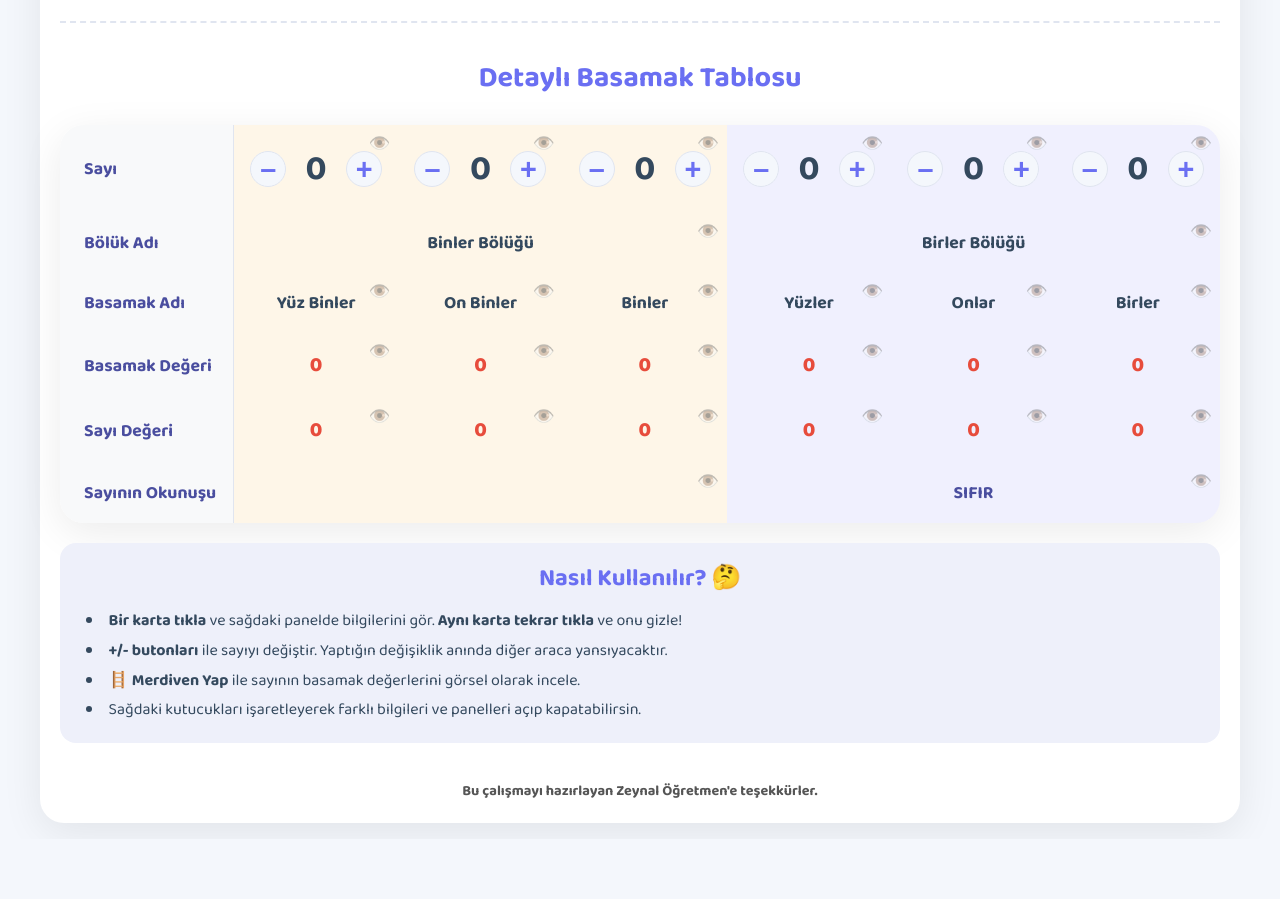
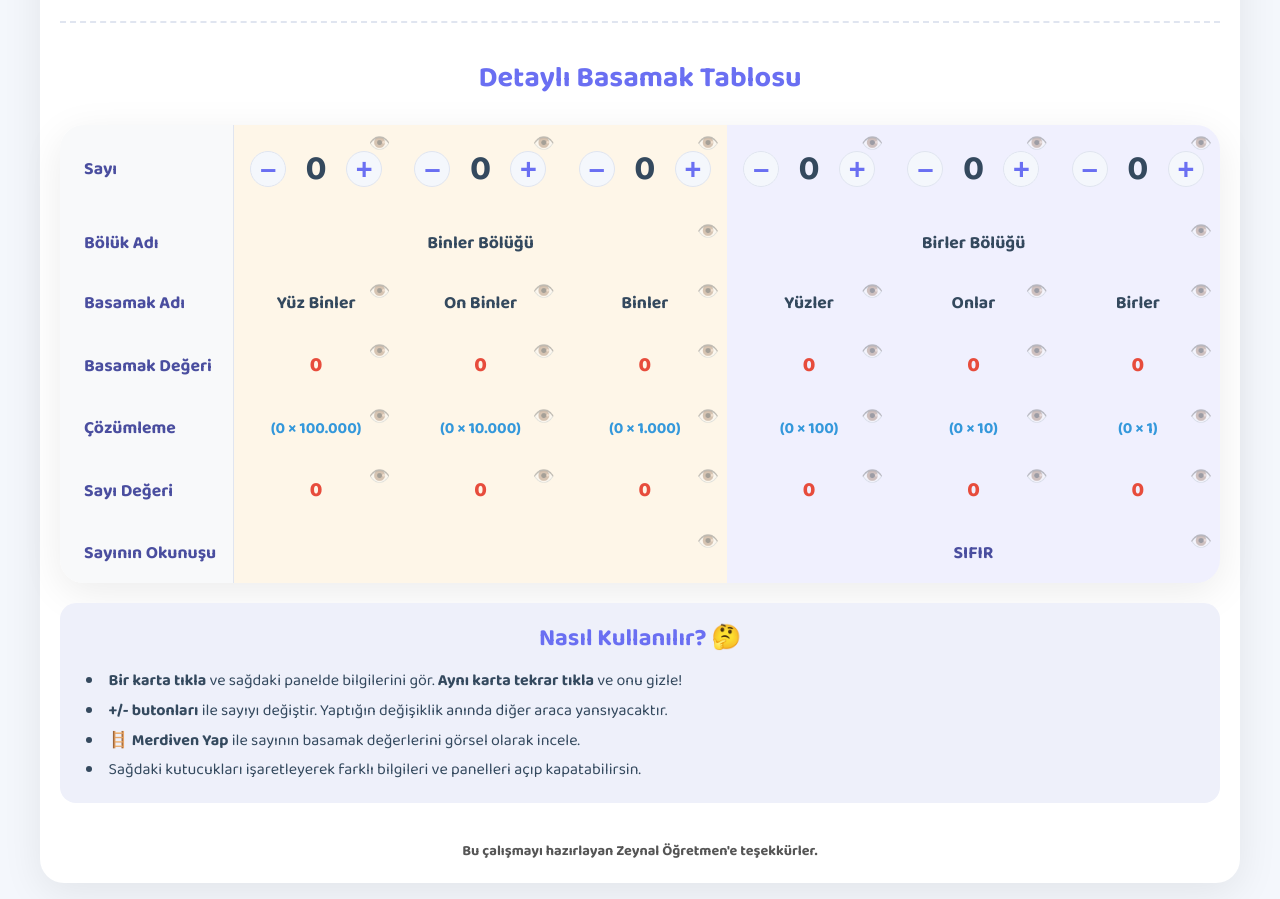
Before and after one commit to ZeynalX/zeynum.github.io, a plain HTML site: page index.html in a window 1280 px wide. Shown: the part 920-1819 px from the top of the page. Before the commit the page ends 1759 px from the top, so only its background shows below. Drawn offline with Linux system fonts and the light colour scheme.

Commit message:
Update index.html

```diff
--- a/index.html
+++ b/index.html
@@ -3,24 +3,39 @@
 <head>
     <meta charset="UTF-8">
     <meta name="viewport" content="width=device-width, initial-scale=1.0">
-    <title>Sayı Analiz Platformu (Geliştirilmiş Sürüm)</title>
+    <title>Sayı Analiz Platformu (Düzeltilmiş Sürüm)</title>
 
     <link rel="preconnect" href="https://fonts.googleapis.com">
     <link rel="preconnect" href="https://fonts.gstatic.com" crossorigin>
     <link href="https://fonts.googleapis.com/css2?family=Baloo+2:wght@400;700;800&display=swap" rel="stylesheet">
 
     <style>
-        /* --- BİRLEŞTİRİLMİŞ VE UYUMLU STİLLER --- */
-
         :root {
             --bg-color: #f4f7fc; --card-bg: #ffffff; --primary: #6a6ff2; --primary-dark: #4a4e9f; --secondary: #f5a623; --accent-green: #2ecc71; --accent-blue: #3498db; --accent-red: #e74c3c; --accent-purple: #9b59b6; --text-color: #34495e; --shadow-light: rgba(106, 111, 242, 0.2); --border-color: #e0e5f0;
-            --binler-boluk-bg: rgba(245, 166, 35, 0.1); /* Soft Turuncu/Sarı */
-            --birler-boluk-bg: rgba(106, 111, 242, 0.1); /* Soft Mavi/Mor */
-            --header-bg: #f8f9fa; /* Nötr Açık Gri */
+            --binler-boluk-bg: rgba(245, 166, 35, 0.1);
+            --birler-boluk-bg: rgba(106, 111, 242, 0.1);
+            --header-bg: #f8f9fa;
         }
         * { box-sizing: border-box; margin: 0; padding: 0; }
         html { font-size: 16px; scroll-behavior: smooth; }
-        body { font-family: 'Baloo 2', sans-serif; background-color: var(--bg-color); color: var(--text-color); padding: 1rem; display: flex; justify-content: center; align-items: flex-start; min-height: 100vh; }
+        body {
+            font-family: 'Baloo 2', sans-serif;
+            background-color: var(--bg-color);
+            color: var(--text-color);
+            padding: 1rem;
+            display: flex;
+            justify-content: center;
+            align-items: flex-start;
+            min-height: 100vh;
+        }
+
+        @media (max-width: 991px) {
+            body {
+                background-color: #ffffff;
+                padding: 0.5rem;
+            }
+        }
+
         .container { width: 100%; max-width: 1200px; background: var(--card-bg); border-radius: 1.5rem; box-shadow: 0 10px 40px rgba(0, 0, 0, 0.08); padding: 1.25rem; display: grid; grid-template-columns: 1fr; gap: 1.25rem; }
 
         .container.hide-block-names .block-label,
@@ -30,14 +45,12 @@
         .main-content { display: flex; flex-direction: column; gap: 1rem; }
         header h1 { text-align: center; color: var(--primary); font-weight: 800; font-size: clamp(1.8rem, 5vw, 2.2rem); line-height: 1.2; }
 
-        /* Kart Tabanlı Uygulama Stilleri */
-        /* [DÜZELTME] Mobil uyumluluk için media query eklendi */
         .blocks-container {
             display: grid;
-            grid-template-columns: 1fr; /* Mobil için varsayılan tek sütun */
+            grid-template-columns: 1fr;
             gap: 1rem;
         }
-        @media (min-width: 576px) { /* Geniş ekranlar için iki sütun */
+        @media (min-width: 576px) {
             .blocks-container {
                 grid-template-columns: 1fr 1fr;
             }
@@ -59,7 +72,14 @@
         .digit-card .digit { font-weight: 800; color: var(--primary-dark); text-shadow: 2px 2px 0px rgba(255, 255, 255, 0.8), 3px 3px 0px var(--border-color); font-size: clamp(2.5rem, 10vw, 3.5rem); }
         .place-name { margin-top: 0.5rem; font-weight: 700; color: var(--primary-dark); font-size: 0.8rem; transition: all 0.3s ease-out; }
 
-        /* Ortak Kontrol Stilleri */
+        @media (max-width: 767px) {
+            .digit-card { min-height: 110px; padding: 0.4rem; }
+            .digit-card .digit { font-size: 2.2rem; }
+            .app-change-btn { width: 30px; height: 30px; font-size: 1.5rem; }
+            .digit-grid { gap: 0.3rem; }
+            .place-name { font-size: 0.75rem; margin-top: 0.3rem; }
+        }
+
         .controls, .manual-entry { display: flex; justify-content: center; align-items: center; gap: 0.75rem; flex-wrap: wrap; }
         .control-btn { color: white; border: none; border-radius: 0.75rem; padding: 0.6rem 1rem; font-size: 1rem; font-family: 'Baloo 2', cursive; font-weight: 700; cursor: pointer; transition: all 0.2s ease-out; display: flex; align-items: center; gap: 0.5rem; box-shadow: 0 4px 0 0 rgba(0,0,0,0.15); }
         .control-btn:hover { transform: translateY(-3px); box-shadow: 0 6px 0 0 rgba(0,0,0,0.15); } .control-btn:active { transform: translateY(1px); box-shadow: 0 2px 0 0 rgba(0,0,0,0.15); }
@@ -69,7 +89,6 @@
         .app-change-btn { background: var(--bg-color); border: 1px solid var(--border-color); color: var(--primary); width: 36px; height: 36px; border-radius: 50%; font-size: 1.8rem; font-weight: 700; cursor: pointer; transition: all 0.2s; display: flex; align-items: center; justify-content: center; line-height: 1; user-select: none; }
         .app-change-btn:hover { background-color: var(--primary); color: white; transform: scale(1.1); }
 
-        /* Sağ Bilgi Paneli Stilleri */
         .info-panel { background-color: #eef7ff; border: 2px solid var(--primary); border-radius: 1.5rem; padding: 1.5rem; display: flex; flex-direction: column; gap: 1.5rem; }
         .info-box { background-color: white; padding: 1.5rem; border-radius: 1rem; box-shadow: 0 6px 15px rgba(0,0,0,0.08); transition: all 0.35s ease; overflow: hidden; }
         .info-panel.hide-selection-panel #selected-digit-info { opacity: 0; height: 0; padding: 0 1.5rem; margin-bottom: -1.5rem; border: none; pointer-events: none; }
@@ -82,19 +101,24 @@
         #readout-section { display: none; } #number-text, #number-syllables { margin-bottom: 0.5rem; font-size: 1.1rem; } #number-syllables { color: #555; font-style: italic; font-size: 1rem; }
         #speak-btn { background: linear-gradient(45deg, var(--secondary), #ffc14e); color: white; border: none; border-radius: 0.5rem; padding: 0.6rem 1rem; font-size: 1rem; font-weight: 700; font-family: 'Baloo 2', cursive; cursor: pointer; width: 100%; box-shadow: 0 3px 0 0 #c27e0f; transition: all 0.2s; }
 
-        /* Detaylı Tablo Stilleri */
         .table-section { grid-column: 1 / -1; margin-top: 2rem; padding-top: 2rem; border-top: 2px dashed var(--border-color); }
         .table-section h2 { text-align: center; color: var(--primary); margin-bottom: 1.5rem; font-size: 1.8rem; }
         .table-container { width: 100%; overflow-x: auto; border-radius: 1.5rem; box-shadow: 0 10px 40px rgba(0, 0, 0, 0.08); background-color: var(--card-bg); }
         .detailed-table { width: 100%; border-collapse: separate; border-spacing: 0; }
         .detailed-table tr:not(:last-child) { border-bottom: 1px solid var(--border-color); }
         .detailed-table th, .detailed-table td { padding: 16px; text-align: center; vertical-align: middle; font-size: clamp(0.9rem, 2vw, 1.1rem); position: relative; }
-        /* [DÜZELTME] Renk uyumu için başlık hücrelerine arka plan eklendi */
         .detailed-table th { background-color: var(--header-bg); font-weight: 700; width: 15%; text-align: left; padding-left: 1.5rem; color: var(--primary-dark); border-right: 1px solid var(--border-color); }
         .detailed-table .binler-bolugu { background-color: var(--binler-boluk-bg); }
         .detailed-table .birler-bolugu { background-color: var(--birler-boluk-bg); }
         .cell-content, .digit-cell-content { font-weight: bold; transition: opacity 0.3s ease; }
         .detailed-table .basamak-degeri .cell-content, .detailed-table .sayi-degeri .cell-content { color: var(--accent-red); font-size: clamp(1rem, 2.5vw, 1.3rem); font-weight: 800; }
+
+        .detailed-table .cozumleme .cell-content {
+            color: var(--accent-blue);
+            font-size: clamp(0.85rem, 2vw, 1rem);
+            font-weight: 700;
+        }
+
         .detailed-table .okunus .cell-content { color: var(--primary-dark); text-transform: uppercase; font-weight: 700; }
         .digit-control { display: flex; align-items: center; justify-content: center; gap: 10px; }
         .digit-control .digit { font-size: clamp(1.5rem, 4vw, 2.2rem); color: var(--text-color); min-width: 40px; }
@@ -102,7 +126,6 @@
         .visibility-toggle:hover { opacity: 1; }
         .content-hidden .cell-content, .content-hidden .digit-cell-content { opacity: 0; }
 
-        /* Ortak Alt Kısım ve Modal Stilleri */
         .instructions { grid-column: 1 / -1; padding: 1rem; background-color: #eef0fa; border-radius: 1rem; }
         .instructions h2 { text-align: center; margin-bottom: 0.6rem; color: var(--primary); } .instructions ul { list-style-position: inside; padding-left: 0.6rem; } .instructions ul li { margin-bottom: 0.3rem; }
         .modal { display: none; position: fixed; z-index: 1000; left: 0; top: 0; width: 100%; height: 100%; overflow: auto; background-color: rgba(0,0,0,0.6); justify-content: center; align-items: center; backdrop-filter: blur(5px); }
@@ -165,7 +188,8 @@
             <h2>Detaylı Basamak Tablosu</h2>
             <div class="table-container">
                 <table class="detailed-table" id="detailed-table">
-                    </table>
+                    <tbody id="detailed-table-body"></tbody>
+                </table>
             </div>
         </section>
 
@@ -192,7 +216,7 @@
 
     <script>
         document.addEventListener('DOMContentLoaded', () => {
-            // --- MERKEZİ STATE (Tüm uygulamanın ortak hafızası) ---
+            // --- STATE & CONSTANTS ---
             const placeNames = ['Yüz Binler', 'On Binler', 'Binler', 'Yüzler', 'Onlar', 'Birler'];
             const placeValues = [100000, 10000, 1000, 100, 10, 1];
             let digits = [1, 2, 3, 4, 5, 6];
@@ -200,7 +224,7 @@
             let selectedDigitIndex = -1;
             let voices = [];
 
-            // --- Tüm DOM Elementleri ---
+            // --- DOM ELEMENTS ---
             const appContainer = document.getElementById('app-container');
             const infoPanel = document.getElementById('info-panel');
             const thousandsGrid = document.getElementById('thousands-grid');
@@ -226,16 +250,16 @@
             const selectedNameEl = document.getElementById('selected-name');
             const selectedPlaceValueEl = document.getElementById('selected-place-value');
             const selectedFaceValueEl = document.getElementById('selected-face-value');
-            const detailedTable = document.getElementById('detailed-table');
+            const detailedTableBody = document.getElementById('detailed-table-body'); // Tablonun body'si hedefleniyor
 
-            // --- ANA GÜNCELLEME FONKSİYONU ---
+            // --- MAIN UPDATE FUNCTION ---
             function updateAllUI() {
                 updateDigitCards();
                 updateInfoPanel();
                 updateDetailedTable();
             }
 
-            // --- GÜNCELLEME YARDIMCI FONKSİYONLARI ---
+            // --- UI UPDATE HELPERS ---
             function updateDigitCards() {
                 document.querySelectorAll('.digit-card').forEach((card, index) => {
                     card.querySelector('.digit').textContent = digits[index];
@@ -287,7 +311,7 @@
                 const thousandsText = (thousandsPart > 0) ? `${numberToTurkish(thousandsPart, true)} BİN` : '';
                 const onesText = (onesPart > 0) ? numberToTurkish(onesPart, true) : (number === 0 ? 'SIFIR' : '');
 
-                let tableHTML = `<tbody>
+                let tableRowsHTML = `
                     <tr><th>Sayı</th>
                         ${digits.map((d, i) => `<td class="${i < 3 ? 'binler-bolugu' : 'birler-bolugu'}"><div class="digit-cell-content"><div class="digit-control"><button class="app-change-btn" data-index="${i}" data-amount="-1">–</button><span class="digit">${d}</span><button class="app-change-btn" data-index="${i}" data-amount="1">+</button></div></div><button class="visibility-toggle">👁️</button></td>`).join('')}
                     </tr>
@@ -301,6 +325,9 @@
                     <tr class="basamak-degeri"><th>Basamak Değeri</th>
                         ${digits.map((d, i) => `<td class="${i < 3 ? 'binler-bolugu' : 'birler-bolugu'}"><span class="cell-content">${(d * placeValues[i]).toLocaleString('tr-TR')}</span><button class="visibility-toggle">👁️</button></td>`).join('')}
                     </tr>
+                    <tr class="cozumleme"><th>Çözümleme</th>
+                        ${digits.map((d, i) => `<td class="${i < 3 ? 'binler-bolugu' : 'birler-bolugu'}"><span class="cell-content">(${d} × ${placeValues[i].toLocaleString('tr-TR')})</span><button class="visibility-toggle">👁️</button></td>`).join('')}
+                    </tr>
                     <tr class="sayi-degeri"><th>Sayı Değeri</th>
                         ${digits.map((d, i) => `<td class="${i < 3 ? 'binler-bolugu' : 'birler-bolugu'}"><span class="cell-content">${d}</span><button class="visibility-toggle">👁️</button></td>`).join('')}
                     </tr>
@@ -308,11 +335,11 @@
                         <td class="binler-bolugu" colspan="3"><span class="cell-content">${thousandsText}</span><button class="visibility-toggle">👁️</button></td>
                         <td class="birler-bolugu" colspan="3"><span class="cell-content">${onesText}</span><button class="visibility-toggle">👁️</button></td>
                     </tr>
-                </tbody>`;
-                detailedTable.innerHTML = tableHTML;
+                `;
+                detailedTableBody.innerHTML = tableRowsHTML;
             }
 
-            // --- OLAY YÖNETİCİLERİ (Event Handlers) ---
+            // --- EVENT HANDLERS & LOGIC ---
             function changeDigit(index, amount) {
                 if (hiddenDigits[index]) return;
                 let newNumber = calculateFullNumber() + (amount * placeValues[index]);
@@ -342,12 +369,12 @@
                 updateAllUI();
             }
 
-            // --- YARDIMCI FONKSİYONLAR ---
+            // --- HELPER FUNCTIONS ---
             const calculateFullNumber = () => digits.reduce((acc, d, i) => acc + d * placeValues[i], 0);
             function numberToTurkish(num, isTable = false) { if (num === 0) return isTable ? '' : 'sıfır'; const o = ["", "bir", "iki", "üç", "dört", "beş", "altı", "yedi", "sekiz", "dokuz"], t = ["", "on", "yirmi", "otuz", "kırk", "elli", "altmış", "yetmiş", "seksen", "doksan"]; const conv = n => { let r = "", h = Math.floor(n / 100), m = Math.floor((n % 100) / 10), l = n % 10; if (h > 0) r += (h > 1 ? o[h] + " " : "") + "yüz "; if (m > 0) r += t[m] + " "; if (l > 0) r += o[l] + " "; return r.trim(); }; const th = Math.floor(num / 1000), r = num % 1000; let res = ""; if (th > 0) res += (th === 1 ? "bin " : conv(th) + " bin "); if (r > 0) res += conv(r); return isTable ? res.toUpperCase() : res; }
             const openModal = (title, content) => { modalTitle.innerHTML = title; expansionResult.innerHTML = ''; if (typeof content === 'string') expansionResult.innerHTML = content; else expansionResult.appendChild(content); modal.style.display = 'flex'; };
 
-            // --- BAŞLANGIÇ FONKSİYONLARI ---
+            // --- INITIALIZATION ---
             function createDigitCards() {
                 thousandsGrid.innerHTML = ''; onesGrid.innerHTML = '';
                 placeNames.forEach((name, index) => {
@@ -378,8 +405,9 @@
                 window.addEventListener('click', (e) => { if (e.target == modal) modal.style.display = 'none'; });
                 document.getElementById('speak-btn').addEventListener('click', () => { const text = document.getElementById('number-text').textContent; if (!text) return; speechSynthesis.cancel(); const u = new SpeechSynthesisUtterance(text); u.lang = 'tr-TR'; u.rate = 0.8; if (voices.length > 0) u.voice = voices[0]; speechSynthesis.speak(u); });
 
-                // [DÜZELTME] Tablodaki olaylar için event delegation
-                detailedTable.addEventListener('click', (e) => {
+                // Düzeltilmiş Olay Dinleyici (Event Delegation)
+                const tableContainer = document.querySelector('.table-container');
+                tableContainer.addEventListener('click', (e) => {
                     const target = e.target;
                     if (target.matches('.visibility-toggle')) {
                         target.closest('td, th').classList.toggle('content-hidden');
@@ -393,7 +421,7 @@
                 });
             }
 
-            // --- UYGULAMAYI BAŞLAT ---
+            // --- RUN ---
             createDigitCards();
             addEventListeners();
             resetNumber();
```
